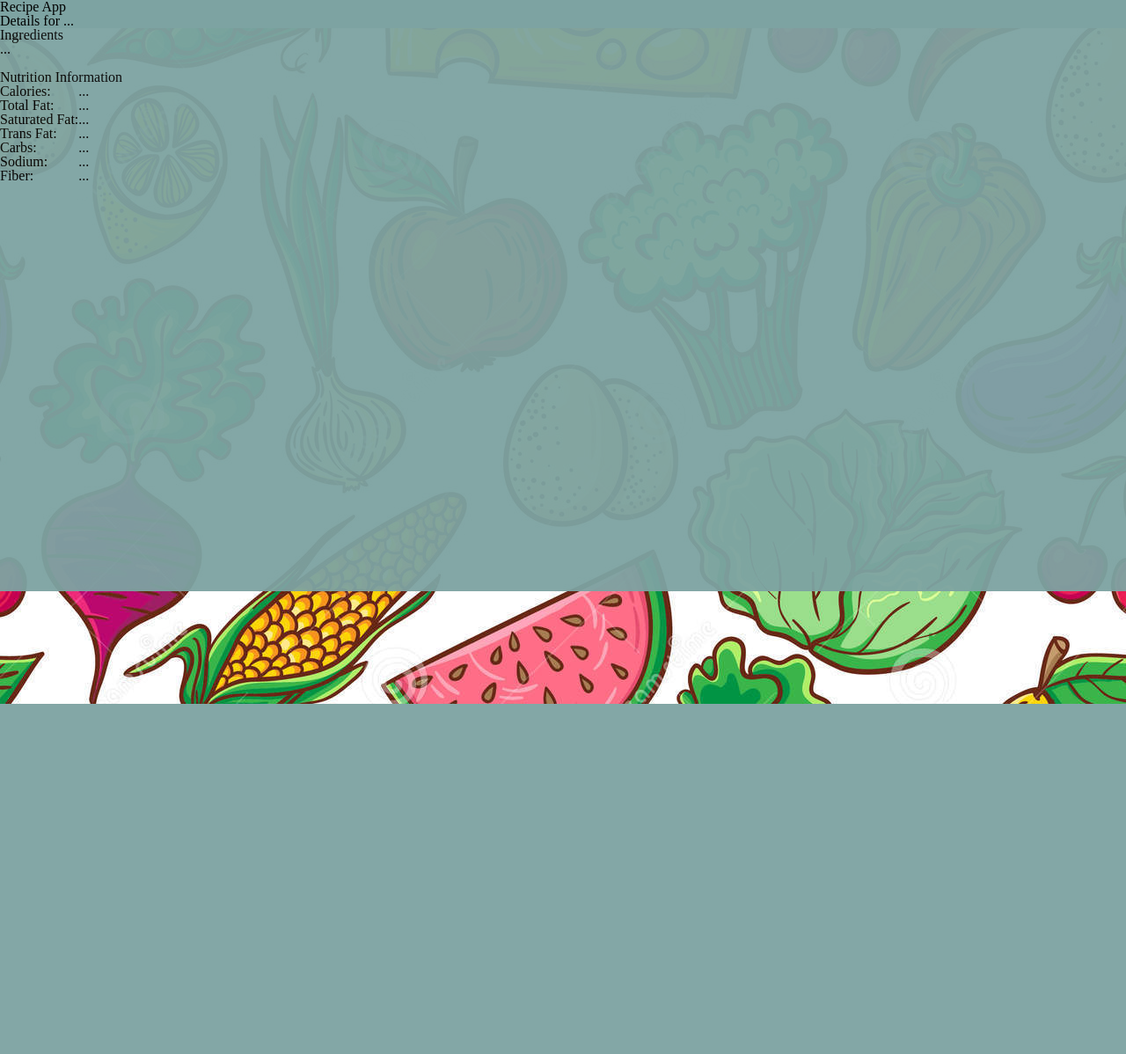
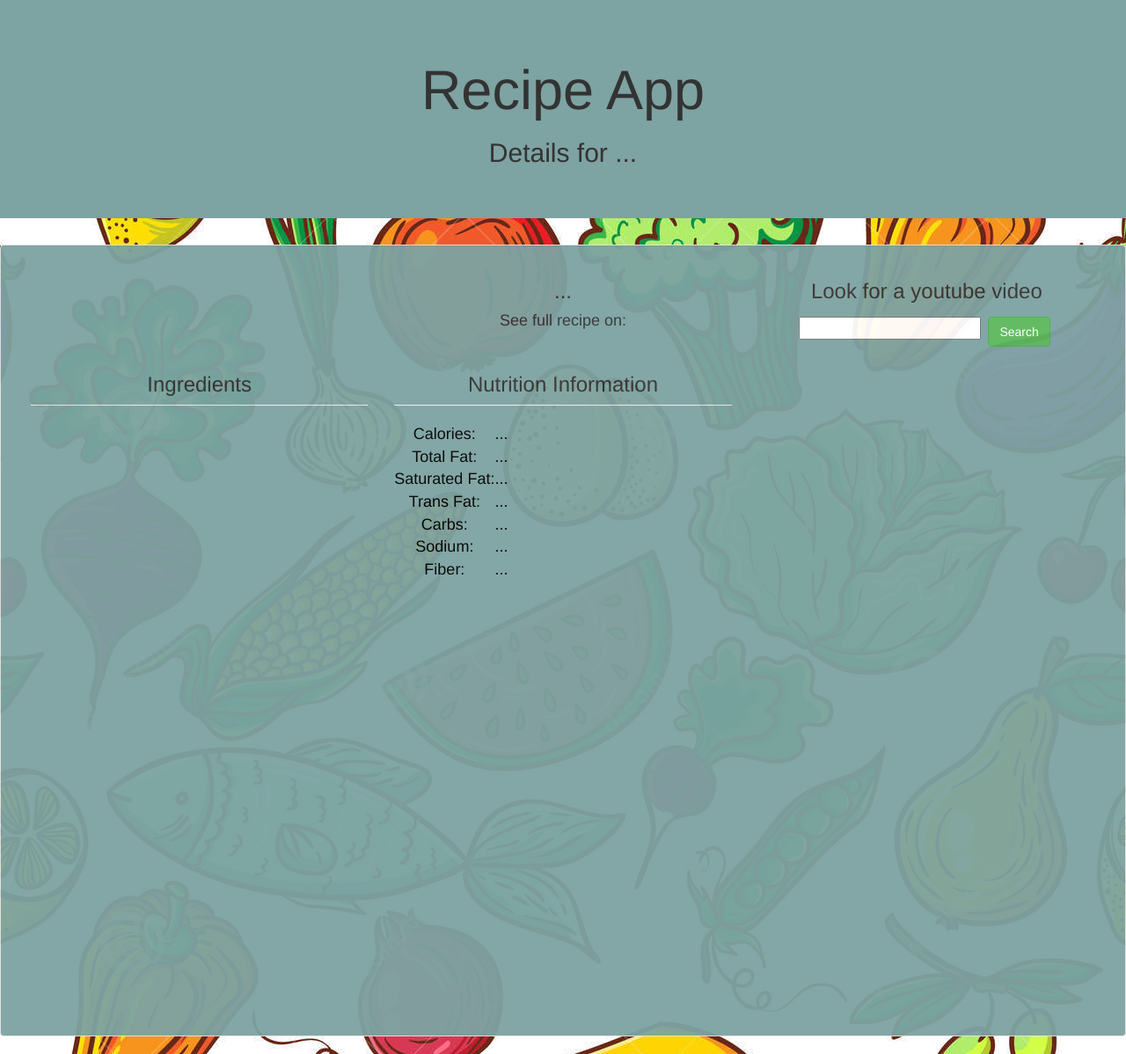
Before and after one commit to crisayala16/Recipe-App, a PHP site: page /recipe.html in a window 1280 px wide. Shown: the whole page at 88% size. Before the commit the page ends 800 px from the top, so only its background shows below. Run offline with PHP 8.4, Linux system fonts and the light colour scheme; some libraries are stand-ins or nearby versions.

Commit message:
new stuff added again

```diff
--- a/assets/css/style.css
+++ b/assets/css/style.css
@@ -40,3 +40,15 @@ a:hover{
 	text-decoration-line: none;
 	color: #fff;
 }
+#recipe-detail{
+	min-height: 900px;
+	height: auto;
+	width: auto;
+}
+iframe{
+	max-width: 350px;
+}
+li, td{
+	color: black;
+	font-size: 18px;
+}
--- a/assets/javascript/recipe-app.js
+++ b/assets/javascript/recipe-app.js
@@ -1,3 +1,4 @@
+$(document).ready(function(){
 
 // retrieve the query string form the URL as an associtative array
 function getQuery() {
@@ -31,18 +32,47 @@ $(function() {
 		var obj = response[0];
 
 		$(".recipe_name").text( obj.label );
-		$("#recipe_img").attr( "src", obj.image );
-
-		$("#calories").text( Math.round(obj.calories) );
-		$("#fat").text(Math.round(obj.totalNutrients.FAT.quantity) + "g" );
-		$("#fasat").text(Math.round(obj.totalNutrients.FASAT.quantity) );
-		$("#trans").text(Math.round(obj.totalNutrients.FATRN.quantity) );
-		$("#carbs").text(Math.round(obj.totalNutrients.CHOCDF.quantity) );
-		$("#sodium").text(Math.round(obj.totalNutrients.NA.quantity) );
-		$("#fiber").text(Math.round(obj.totalNutrients.FIBTG.quantity));
+		$("#recipe_img").attr( "src", obj.image);
+		$("#source-link").attr("href", obj.url);
+		var ul = $("<ul>");
+		for(var h = 0; h < obj.ingredientLines.length; h++){
+			ul.append("<li>" + obj.ingredientLines[h] + "</li>");
+		}
+		$("#ingredient_list").append(ul);
+		$("#source-link").attr("href", obj.url);
+		$("#rec-source").text(obj.source);
+		$("#calories").text( Math.round(obj.calories));
+		$("#fat").text(Math.round(obj.totalNutrients.FAT.quantity) + " g" );
+		$("#fasat").text(Math.round(obj.totalNutrients.FASAT.quantity) + " g");
+		$("#trans").text(Math.round(obj.totalNutrients.FATRN.quantity) + " g");
+		$("#carbs").text(Math.round(obj.totalNutrients.CHOCDF.quantity) + " g");
+		$("#sodium").text(Math.round(obj.totalNutrients.NA.quantity) + " g");
+		$("#fiber").text(Math.round(obj.totalNutrients.FIBTG.quantity) + " g");
 
 
 
 	});
 
 });
+$(document).on("click", "#youtube-search", function(){
+		var videoName = $("#youtube-search-input").val().trim();
+		var youtubeUrl = "https://www.googleapis.com/youtube/v3/search?part=snippet&maxResults=3&order=viewCount&q=" +
+		videoName + "&type=video&key=AIzaSyAUhUJcpkPnQDHOHQbCydvp6gce41ueG6s";
+		var videoId1;
+		var videoId2;
+		var videoId3;
+		$.ajax({
+			url: youtubeUrl,
+			method: "GET"
+		}).done(function(videos){
+			var vids = videos.items;
+			videoId1 = vids[0].id.videoId;
+			videoId2 = vids[1].id.videoId;
+			videoId3 = vids[2].id.videoId;
+			$("#youtube-vids-display").append("<iframe class='col-lg-4 col-md-12 col-sm-4' width='350' height='240' src='https://www.youtube.com/embed/" + videoId1 + "' frameborder='0' allowfullscreen></iframe>");
+			$("#youtube-vids-display").append("<iframe class='col-lg-4 col-md-12 col-sm-4' width='350' height='240' src='https://www.youtube.com/embed/" + videoId2 + "' frameborder='0' allowfullscreen></iframe>");
+			$("#youtube-vids-display").append("<iframe class='col-lg-4 col-md-12 col-sm-4' width='350' height='240' src='https://www.youtube.com/embed/" + videoId3 + "' frameborder='0' allowfullscreen></iframe>");
+
+		});
+	})
+});
--- a/recipe.html
+++ b/recipe.html
@@ -4,6 +4,7 @@
 	<title>Recipe Detail</title>
 	<meta charset="utf-8">
 	<link rel="stylesheet" type="text/css" href="assets/css/reset.css">
+	<link rel="stylesheet" href="https://maxcdn.bootstrapcdn.com/bootstrap/3.3.7/css/bootstrap.min.css" integrity="sha384-BVYiiSIFeK1dGmJRAkycuHAHRg32OmUcww7on3RYdg4Va+PmSTsz/K68vbdEjh4u" crossorigin="anonymous">
 	<link rel="stylesheet" type="text/css" href="assets/css/bootswatch.css">
 	<link rel="stylesheet" type="text/css" href="assets/css/style.css">
 	<script src="https://ajax.googleapis.com/ajax/libs/jquery/3.1.1/jquery.min.js"></script>
@@ -19,22 +20,26 @@
 	<div class="container-fluid">
 		<div class="row">
 			<!-- Recipes section -->
-			<div class="col-xs-12">
+			<div>
 				<div class="well text-center" id="recipe-detail">
 
-					<div class="col-md-4">
-						<h4 class="page-header text-center">Ingredients</h4>
-						<div id="ingredient_list">
+					<div class="col-md-8">
+						<div class="row">
+							<div class="col-sm-6">
+								<img src="" id="recipe_img">
+							</div>
+							<div class="col-sm-6">
+								<h3 class="recipe_name">...</h3>
+								<h4 class="text-center">See full recipe on: <a id="source-link" href="#"><span id="rec-source"></span></a></h4>
 							</div>
 						</div>
-
-					<div class="col-md-4">
-						<h4 class="page-header recipe_name">...</h4 >
-						<img src="" id="recipe_img">
+						<div class="row">
+							<div class="col-sm-6">
+								<h3 class="page-header text-center">Ingredients</h3>
+								<div id="ingredient_list"></div>
 							</div>
-
-					<div class="col-md-4">
-						<h4 class="page-header text-center"> Nutrition Information </h4>
+							<div class="col-sm-6 text-center">
+								<h3 class="page-header text-center"> Nutrition Information </h3>
 								<table>
 									<tr> <td>Calories: </td> <td id="calories">...</td> </tr>
 
@@ -47,9 +52,6 @@
 										<tr> <td>Sodium: </td> <td id="sodium"> ... </td> </tr>
 										<tr> <td>Fiber: </td> <td id="fiber"> ... </td> </tr>
 							<!--
-
-
-
 							Total Carbohydrate
 							Dietary Fiber == FIBTG
 							Sugars ==> “SUGAR”
@@ -59,6 +61,19 @@
 							Calcium
 						-->
 					</table>
+
+				</div>
+
+			</div>
+
+		</div>
+		<div class="col-lg-4 col-md-4">
+		<div class="row">
+			<h3 class="col-sm-12">Look for a youtube video</h3>
+			<input type="text" id="youtube-search-input">
+			<button class="btn btn-success" id="youtube-search">Search</button>
+			<div class="col-lg-12 col-md-12 col-sm-12 col-xs-12" id="youtube-vids-display"></div>
+		</div>
 		</div>
 
 	</div>
```
Also changed, not shown: assets/javascript/app.js (+22 -24 lines). Lines whose indentation alone changed are shown as unchanged.
